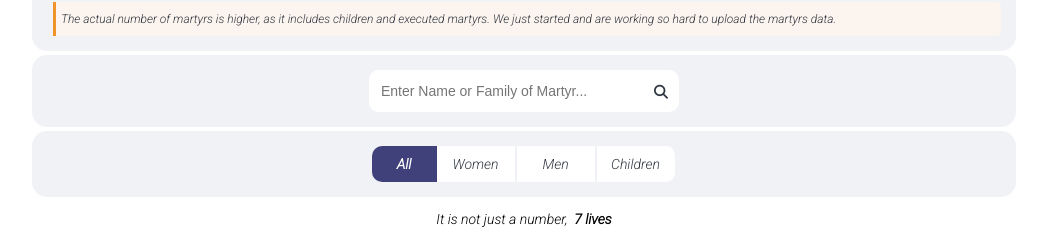
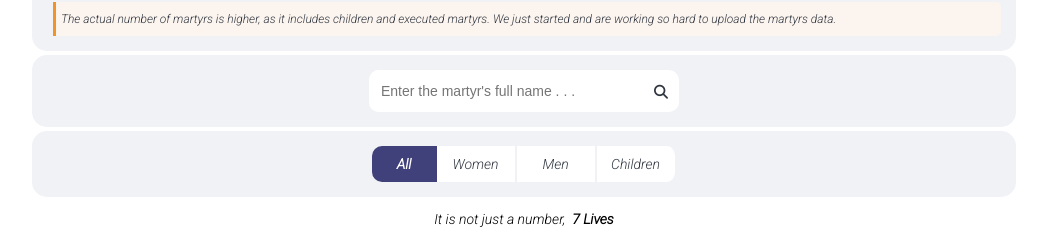
Before and after one commit to Afshin-Karamifar/patriotic-iranians, a Next.js app: page / in a window 1280 px wide. Shown: the part 551-800 px from the top of the page, without its empty margins (116-1163 px from the left). Built offline with nearby package versions, Linux system fonts and the light colour scheme; no server answers; some icons are missing; a web font is replaced by a local one.

Commit message:
update 7 11 dec

```diff
--- a/pages/Filter/Filter.tsx
+++ b/pages/Filter/Filter.tsx
@@ -8,6 +8,7 @@ const Filter = ({ martyrs }: { martyrs: Martyr[] }) => {
   const [filter, setFilter] = useState<string>("All");
   const searchFilter = useRef<HTMLInputElement>(null);
   const filterMartyrContext = useFilteredContext();
+  const LIVES = filterMartyrContext.FilteredMartyrs.length;
 
   function onChangeHandler(gender?: string) {
     let filterResult = [...martyrs];
@@ -41,7 +42,7 @@ const Filter = ({ martyrs }: { martyrs: Martyr[] }) => {
             ref={searchFilter}
             className={styles.search}
             onChange={() => onChangeHandler("All")}
-            placeholder={"Enter Name or Family of Martyr..."}
+            placeholder={"Enter the martyr's full name . . ."}
           />
           <i
             className={`fa-solid fa-magnifying-glass ${styles.searchIcon}`}
@@ -89,11 +90,13 @@ const Filter = ({ martyrs }: { martyrs: Martyr[] }) => {
           Children
         </span>
       </div>
-      {filterMartyrContext.FilteredMartyrs.length > 0 && (
+      {LIVES > 0 && (
         <div className={styles.third_container}>
           <p className={styles.just_number}>
             It is not just a number,&nbsp;&nbsp;
-            <strong>{filterMartyrContext.FilteredMartyrs.length} lives</strong>
+            <strong>
+              {LIVES} {LIVES > 1 ? "Lives" : "Live"}
+            </strong>
           </p>
         </div>
       )}
--- a/pages/Views/Views.tsx
+++ b/pages/Views/Views.tsx
@@ -1,6 +1,5 @@
 import { useState } from "react";
 import styles from "./Views.module.css";
-import "animate.css";
 
 const Views = () => {
   const [showQuote, setShowQuote] = useState(false);
@@ -20,7 +19,7 @@ const Views = () => {
         ></i>
       </div>
       {showQuote && (
-        <div className={`${styles.quote} animate__animated animate__fadeIn`}>
+        <div className={`${styles.quote}`}>
           <strong>TO BEGIN WITH:</strong>
           <p className={styles.section_one}>
             <strong>
```
